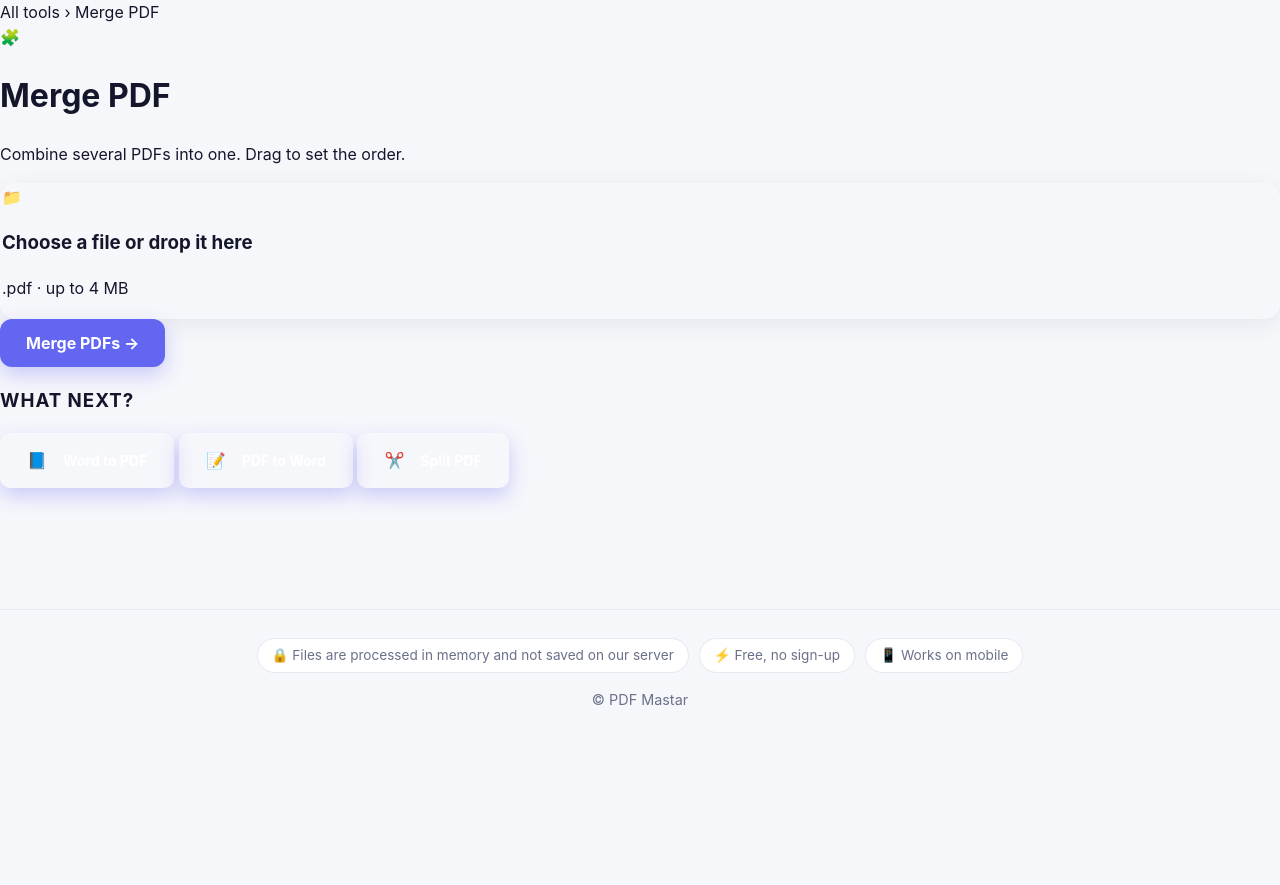
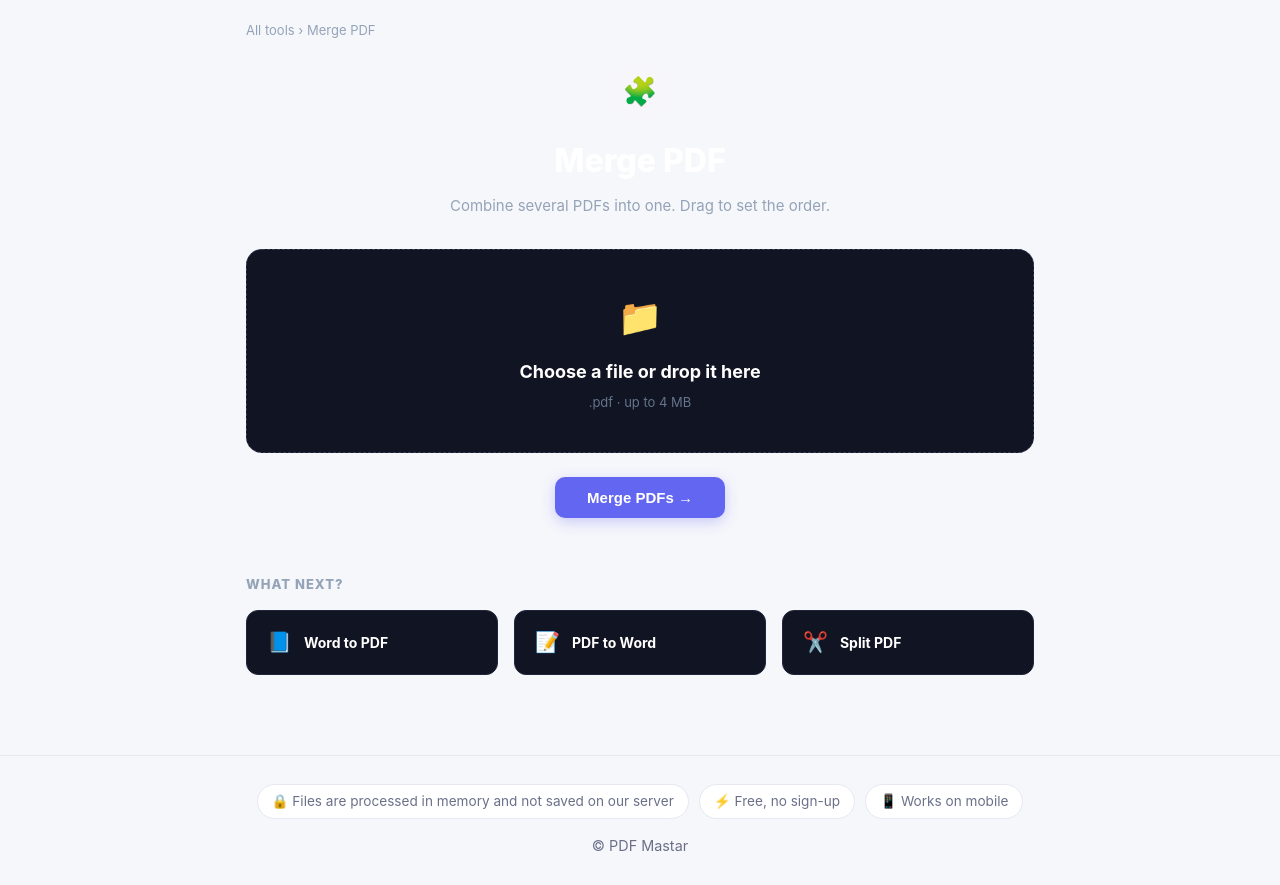
Before and after one commit to itx-ihtii-shaam/pdf-mastar, a Flask app: page /merge in a window 1280 px wide. Shown: the part 61-946 px from the top of the page. Before the commit the page ends 766 px from the top, so only its background shows below. Run offline with Flask 3, Linux system fonts and the light colour scheme; some libraries are stand-ins or nearby versions.

Commit message:
Enhance tool.html with new styles and structure
Refactor tool page layout and styles for improved UI.

```diff
--- a/templates/tool.html
+++ b/templates/tool.html
@@ -3,77 +3,333 @@
 {% block title %}{{ tool.title }} - {{ SITE_NAME }}{% endblock %}
 
 {% block content %}
-<div class="tool-page container">
-    <div class="breadcrumb mb-4">
+<style>
+    .tool-container {
+        max-width: 820px;
+        margin: 0 auto;
+        padding: 20px 16px;
+        color: #ffffff;
+        font-family: -apple-system, BlinkMacSystemFont, "Segoe UI", Roboto, sans-serif;
+    }
+
+    .breadcrumb-nav {
+        font-size: 13px;
+        color: #94a3b8;
+        margin-bottom: 24px;
+        text-align: left;
+    }
+
+    .breadcrumb-nav a {
+        color: #94a3b8;
+        text-decoration: none;
+    }
+
+    .breadcrumb-nav a:hover {
+        color: #ffffff;
+    }
+
+    .tool-header-center {
+        text-align: center;
+        margin-bottom: 32px;
+    }
+
+    .tool-badge-icon {
+        width: 56px;
+        height: 56px;
+        background: rgba(255, 255, 255, 0.05);
+        border-radius: 12px;
+        display: flex;
+        align-items: center;
+        justify-content: center;
+        font-size: 28px;
+        margin: 0 auto 16px auto;
+    }
+
+    .tool-title-main {
+        font-size: 32px;
+        font-weight: 800;
+        margin: 0 0 8px 0;
+        color: #ffffff;
+    }
+
+    .tool-desc-sub {
+        font-size: 15px;
+        color: #94a3b8;
+        margin: 0;
+    }
+
+    .drop-zone-box {
+        background: #111422;
+        border: 1px dashed #333a56;
+        border-radius: 16px;
+        padding: 40px 20px;
+        text-align: center;
+        cursor: pointer;
+        transition: all 0.2s ease;
+    }
+
+    .drop-zone-box:hover {
+        border-color: #6366f1;
+        background: #15182a;
+    }
+
+    .folder-icon-glow {
+        font-size: 36px;
+        margin-bottom: 12px;
+    }
+
+    .upload-heading {
+        font-size: 18px;
+        font-weight: 700;
+        color: #ffffff;
+        margin: 0 0 6px 0;
+    }
+
+    .upload-subtext {
+        font-size: 13px;
+        color: #64748b;
+        margin: 0;
+    }
+
+    .file-preview-card-item {
+        display: flex;
+        align-items: center;
+        justify-content: space-between;
+        background: #181c30;
+        border: 1px solid #272d4a;
+        border-radius: 12px;
+        padding: 14px 18px;
+        margin-top: 16px;
+        box-sizing: border-box;
+    }
+
+    .file-info-left {
+        display: flex;
+        align-items: center;
+        gap: 14px;
+        overflow: hidden;
+    }
+
+    .ext-badge-tag {
+        background: #282f54;
+        color: #818cf8;
+        font-size: 11px;
+        font-weight: 800;
+        padding: 5px 9px;
+        border-radius: 6px;
+        letter-spacing: 0.5px;
+    }
+
+    .file-details-text {
+        display: flex;
+        flex-direction: column;
+        overflow: hidden;
+        text-align: left;
+    }
+
+    .file-name-txt {
+        color: #ffffff;
+        font-weight: 600;
+        font-size: 14px;
+        text-overflow: ellipsis;
+        overflow: hidden;
+        white-space: nowrap;
+    }
+
+    .file-size-txt {
+        color: #94a3b8;
+        font-size: 12px;
+        margin-top: 2px;
+    }
+
+    .remove-file-btn {
+        background: rgba(255, 255, 255, 0.05);
+        border: none;
+        color: #94a3b8;
+        width: 28px;
+        height: 28px;
+        border-radius: 6px;
+        display: flex;
+        align-items: center;
+        justify-content: center;
+        cursor: pointer;
+        font-size: 16px;
+        transition: background 0.2s;
+    }
+
+    .remove-file-btn:hover {
+        background: rgba(255, 255, 255, 0.15);
+        color: #ffffff;
+    }
+
+    .form-options-card {
+        background: #111422;
+        border: 1px solid #272d4a;
+        border-radius: 12px;
+        padding: 20px;
+        margin-top: 16px;
+        text-align: left;
+    }
+
+    .form-group-item label {
+        display: block;
+        font-size: 13px;
+        font-weight: 600;
+        color: #cbd5e1;
+        margin-bottom: 8px;
+    }
+
+    .form-control-custom {
+        width: 100%;
+        background: #181c30;
+        border: 1px solid #272d4a;
+        color: #ffffff;
+        padding: 10px 14px;
+        border-radius: 8px;
+        font-size: 14px;
+        outline: none;
+        box-sizing: border-box;
+    }
+
+    .form-control-custom:focus {
+        border-color: #6366f1;
+    }
+
+    .submit-btn-glow {
+        background: #6366f1;
+        color: #ffffff;
+        border: none;
+        font-weight: 700;
+        font-size: 15px;
+        padding: 12px 32px;
+        border-radius: 10px;
+        cursor: pointer;
+        transition: background 0.2s;
+        box-shadow: 0 4px 14px rgba(99, 102, 241, 0.3);
+    }
+
+    .submit-btn-glow:hover {
+        background: #4f46e5;
+    }
+
+    .api-note-text {
+        font-size: 12px;
+        color: #64748b;
+        margin-top: 16px;
+        text-align: center;
+    }
+
+    .what-next-wrapper {
+        margin-top: 56px;
+        text-align: left;
+    }
+
+    .what-next-heading {
+        font-size: 13px;
+        font-weight: 800;
+        letter-spacing: 1px;
+        color: #94a3b8;
+        margin-bottom: 16px;
+        text-transform: uppercase;
+    }
+
+    .related-cards-grid {
+        display: grid;
+        grid-template-columns: repeat(auto-fit, minmax(220px, 1fr));
+        gap: 16px;
+    }
+
+    .related-item-card {
+        display: flex;
+        align-items: center;
+        gap: 12px;
+        background: #111422;
+        border: 1px solid #21263d;
+        border-radius: 12px;
+        padding: 16px 20px;
+        text-decoration: none;
+        color: #ffffff;
+        font-weight: 700;
+        font-size: 14px;
+        transition: all 0.2s ease;
+    }
+
+    .related-item-card:hover {
+        border-color: #6366f1;
+        background: #161a2e;
+    }
+
+    .related-item-icon {
+        font-size: 20px;
+    }
+</style>
+
+<div class="tool-container">
+    <div class="breadcrumb-nav">
         <a href="/">All tools</a> &rsaquo; <span>{{ tool.title }}</span>
     </div>
 
-    <div class="tool-header text-center mb-4">
-        <div class="tool-icon-large display-4 mb-2">{{ tool.icon }}</div>
-        <h1 class="tool-title">{{ tool.title }}</h1>
-        <p class="subtitle text-muted">{{ tool.desc }}</p>
+    <div class="tool-header-center">
+        <div class="tool-badge-icon">{{ tool.icon }}</div>
+        <h1 class="tool-title-main">{{ tool.title }}</h1>
+        <p class="tool-desc-sub">{{ tool.desc }}</p>
     </div>
 
-    <div class="row justify-content-center">
-        <div class="col-md-8 col-lg-6">
     <form id="tool-form" action="/{{ tool.slug }}" method="POST" enctype="multipart/form-data">
-                <div class="upload-box card text-center p-4 border-dashed" id="drop-zone" style="cursor: pointer; background: rgba(255, 255, 255, 0.03); border: 2px dashed rgba(255, 255, 255, 0.15); border-radius: 16px;">
+        <div class="drop-zone-box" id="drop-zone">
             <input type="file" id="file-input" name="files" accept="{{ tool.accept }}" {% if tool.multiple %}multiple{% endif %} style="display: none;">
-                    <div class="upload-content" id="upload-prompt">
-                        <div class="folder-icon display-4 mb-2">📁</div>
-                        <h3 id="upload-label" class="h5 font-weight-bold">Choose a file or drop it here</h3>
-                        <p class="file-limits text-muted small mb-0">{{ tool.accept }} &middot; up to {{ max_mb }} MB</p>
+            <div id="upload-prompt">
+                <div class="folder-icon-glow">📁</div>
+                <h3 id="upload-label" class="upload-heading">Choose a file or drop it here</h3>
+                <p class="upload-subtext">{{ tool.accept }} &middot; up to {{ max_mb }} MB</p>
             </div>
         </div>
 
-                <!-- Selected File Preview Container -->
-                <div id="file-preview-list" style="display: none; margin-top: 16px;"></div>
+        <div id="file-preview-list" style="display: none;"></div>
 
         {% if tool.fields %}
-                <div class="tool-options card p-3 mt-3" style="background: rgba(255, 255, 255, 0.03); border: 1px solid rgba(255, 255, 255, 0.1); border-radius: 12px;">
+        <div class="form-options-card">
             {% for field in tool.fields %}
-                    <div class="form-group mb-3">
-                        <label for="field-{{ field.name }}" class="small text-light">{{ field.label }}</label>
+            <div class="form-group-item mb-3">
+                <label for="field-{{ field.name }}">{{ field.label }}</label>
                 {% if field.type == 'select' %}
-                        <select name="{{ field.name }}" id="field-{{ field.name }}" class="form-control bg-dark text-light border-secondary">
+                <select name="{{ field.name }}" id="field-{{ field.name }}" class="form-control-custom">
                     {% for opt_val, opt_lbl in field.options %}
                     <option value="{{ opt_val }}">{{ opt_lbl }}</option>
                     {% endfor %}
                 </select>
                 {% elif field.type == 'number' %}
-                        <input type="number" name="{{ field.name }}" id="field-{{ field.name }}" class="form-control bg-dark text-light border-secondary" placeholder="{{ field.placeholder or '' }}" {% if field.required %}required{% endif %}>
+                <input type="number" name="{{ field.name }}" id="field-{{ field.name }}" class="form-control-custom" placeholder="{{ field.placeholder or '' }}" {% if field.required %}required{% endif %}>
                 {% else %}
-                        <input type="{{ field.type }}" name="{{ field.name }}" id="field-{{ field.name }}" class="form-control bg-dark text-light border-secondary" placeholder="{{ field.placeholder or '' }}" {% if field.required %}required{% endif %}>
+                <input type="{{ field.type }}" name="{{ field.name }}" id="field-{{ field.name }}" class="form-control-custom" placeholder="{{ field.placeholder or '' }}" {% if field.required %}required{% endif %}>
                 {% endif %}
                 {% if field.hint %}
-                        <small class="form-text text-muted">{{ field.hint }}</small>
+                <small style="color: #64748b; font-size: 12px; margin-top: 4px; display: block;">{{ field.hint }}</small>
                 {% endif %}
             </div>
             {% endfor %}
         </div>
         {% endif %}
 
-                <div class="text-center mt-4 mb-3">
-                    <button type="submit" class="btn btn-primary btn-lg px-5 py-2 font-weight-bold" id="submit-btn" style="border-radius: 12px; background: #6366f1; border: none;">
+        <div style="text-align: center; margin-top: 24px;">
+            <button type="submit" class="submit-btn-glow" id="submit-btn">
                 {{ tool.button }} &rarr;
             </button>
         </div>
     </form>
 
     {% if tool.note %}
-            <p class="tool-note text-center text-muted small mb-4">{{ tool.note }}</p>
+    <p class="api-note-text">{{ tool.note }}</p>
     {% endif %}
-        </div>
-    </div>
 
     {% if related %}
-    <div class="what-next-section mt-5 pt-3 text-center">
-        <h3 class="h6 text-muted mb-3 font-weight-bold" style="letter-spacing: 1px;">WHAT NEXT?</h3>
-        <div class="d-flex justify-content-center flex-wrap gap-3" style="gap: 15px;">
+    <div class="what-next-wrapper">
+        <div class="what-next-heading">WHAT NEXT?</div>
+        <div class="related-cards-grid">
             {% for r in related %}
-            <a href="/{{ r.slug }}" class="related-card btn btn-outline-light d-inline-flex align-items-center px-3 py-2" style="background: rgba(255, 255, 255, 0.05); border: 1px solid rgba(255, 255, 255, 0.1); border-radius: 10px; color: #fff; text-decoration: none;">
-                <span class="related-icon mr-2" style="margin-right: 8px;">{{ r.icon }}</span>
-                <span class="related-title font-weight-bold" style="font-size: 14px;">{{ r.title }}</span>
+            <a href="/{{ r.slug }}" class="related-item-card">
+                <span class="related-item-icon">{{ r.icon }}</span>
+                <span>{{ r.title }}</span>
             </a>
             {% endfor %}
         </div>
@@ -95,12 +351,12 @@ dropZone.addEventListener('dragover', (e) => {
 });
 
 dropZone.addEventListener('dragleave', () => {
-    dropZone.style.borderColor = 'rgba(255, 255, 255, 0.15)';
+    dropZone.style.borderColor = '#333a56';
 });
 
 dropZone.addEventListener('drop', (e) => {
     e.preventDefault();
-    dropZone.style.borderColor = 'rgba(255, 255, 255, 0.15)';
+    dropZone.style.borderColor = '#333a56';
     if (e.dataTransfer.files.length) {
         fileInput.files = e.dataTransfer.files;
         updatePreview();
@@ -128,24 +384,22 @@ function updatePreview() {
     }
 
     uploadLabel.textContent = 'Choose a different file';
-    previewList.style.display = 'flex';
-    previewList.style.flexDirection = 'column';
-    previewList.style.gap = '10px';
+    previewList.style.display = 'block';
 
     Array.from(files).forEach((file, index) => {
         const ext = file.name.split('.').pop().toUpperCase();
         const card = document.createElement('div');
-        card.style.cssText = 'display: flex; align-items: center; justify-content: space-between; background: rgba(255, 255, 255, 0.05); border: 1px solid rgba(255, 255, 255, 0.12); border-radius: 12px; padding: 12px 16px; width: 100%; box-sizing: border-box;';
+        card.className = 'file-preview-card-item';
 
         card.innerHTML = `
-            <div style="display: flex; align-items: center; gap: 12px; overflow: hidden;">
-                <span style="background: rgba(99, 102, 241, 0.3); color: #818cf8; font-size: 11px; font-weight: 700; padding: 4px 8px; border-radius: 6px;">${ext}</span>
-                <div style="display: flex; flex-direction: column; overflow: hidden; text-align: left;">
-                    <span style="color: #ffffff; font-weight: 600; font-size: 14px; text-overflow: ellipsis; overflow: hidden; white-space: nowrap;">${file.name}</span>
-                    <small style="color: #94a3b8; font-size: 12px;">${formatSize(file.size)}</small>
+            <div class="file-info-left">
+                <span class="ext-badge-tag">${ext}</span>
+                <div class="file-details-text">
+                    <span class="file-name-txt">${file.name}</span>
+                    <span class="file-size-txt">${formatSize(file.size)}</span>
                 </div>
             </div>
-            <button type="button" onclick="removeFile(${index})" style="background: rgba(255,255,255,0.08); border: none; color: #94a3b8; width: 28px; height: 28px; border-radius: 50%; display: flex; align-items: center; justify-content: center; cursor: pointer; font-size: 16px;">&times;</button>
+            <button type="button" class="remove-file-btn" onclick="removeFile(${index})">&times;</button>
         `;
         previewList.appendChild(card);
     });
```
Lines whose indentation alone changed are shown as unchanged.
